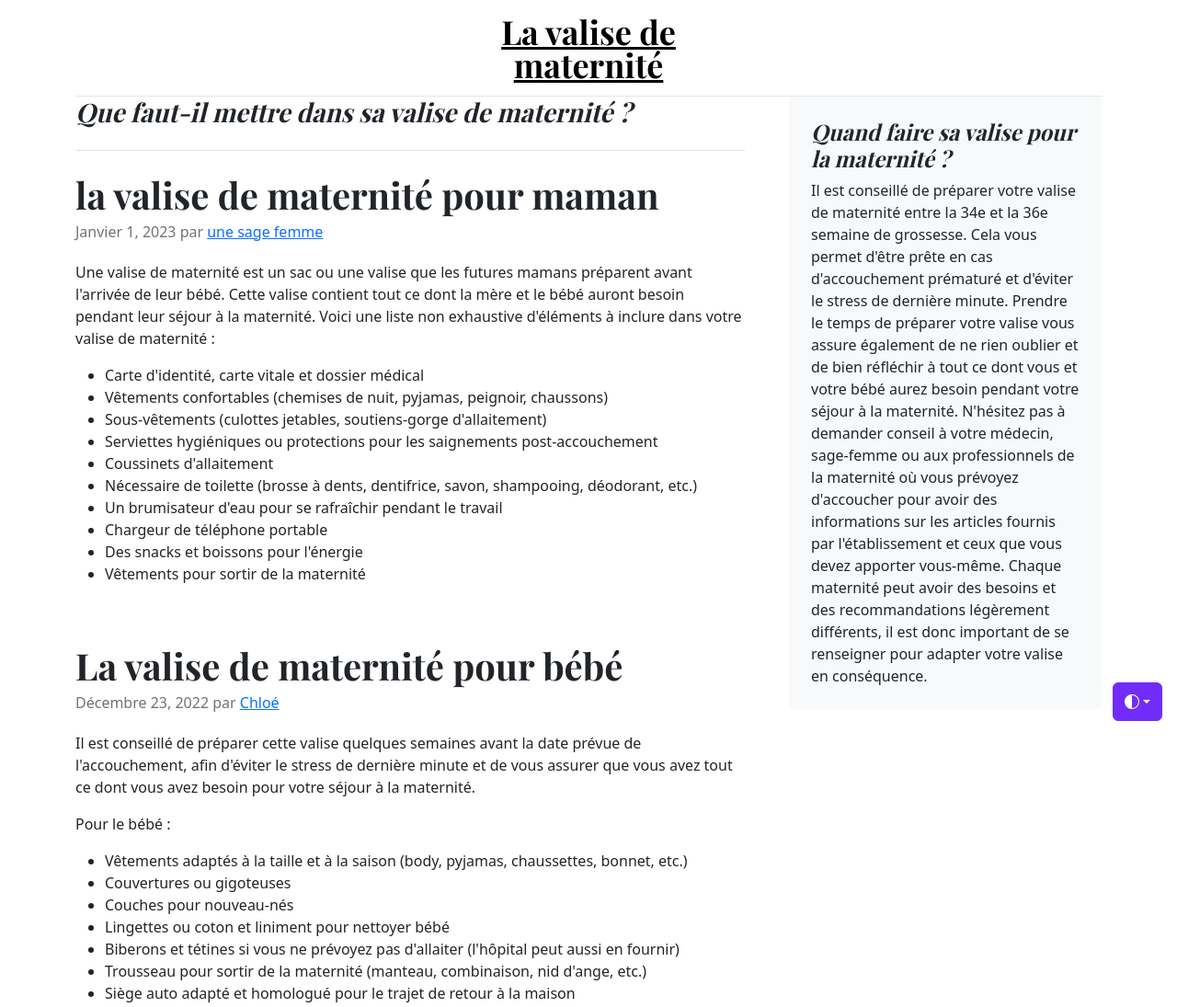
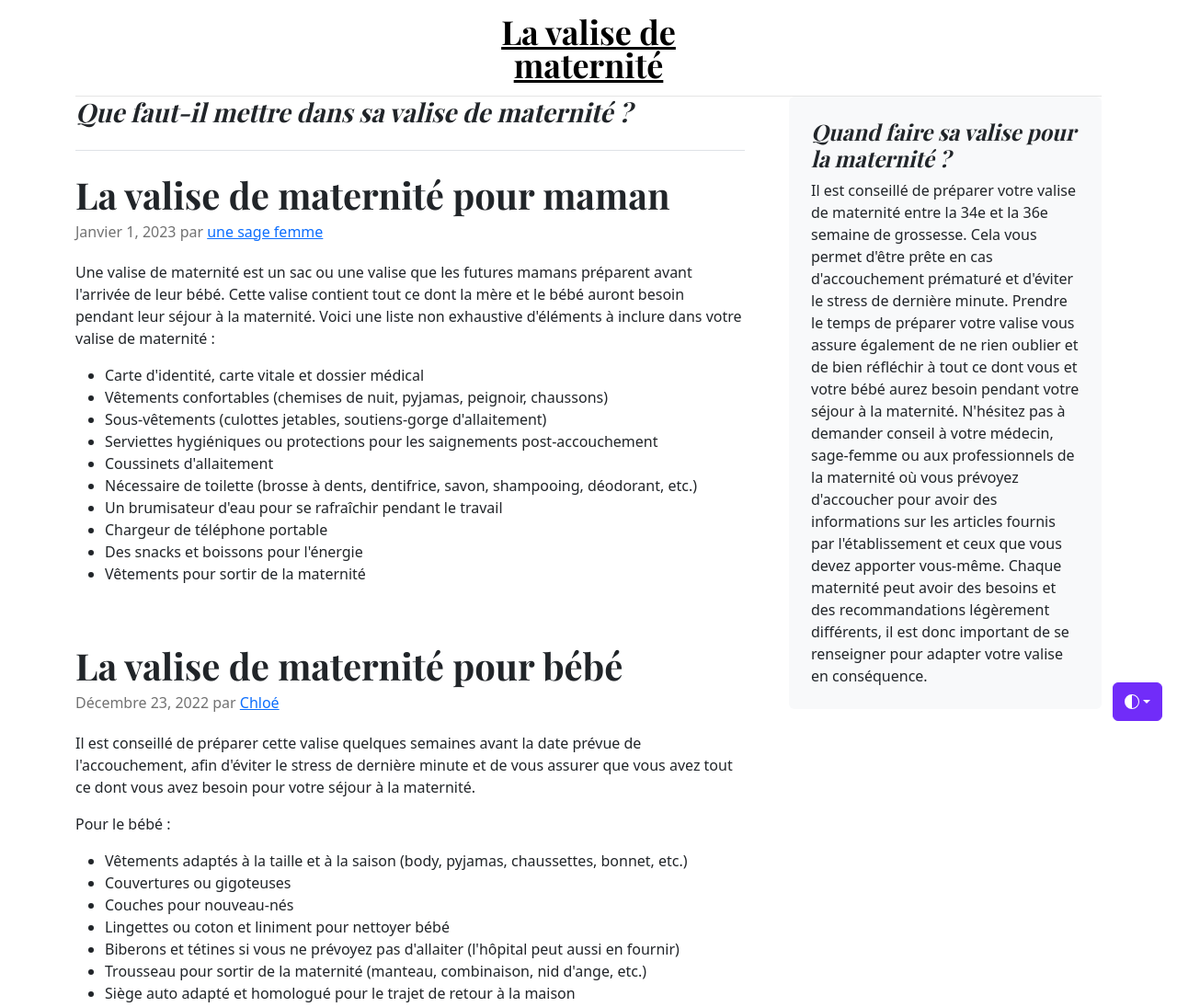
Before and after one commit to Bakann/valisematernite, a website: page public/index.html in a window 1280 px wide. Shown: the top 1095 px of the page at 92% size. Drawn offline with nearby package versions, Linux system fonts and the light colour scheme.

Commit message:
L majuscule à un titre

```diff
--- a/public/index.html
+++ b/public/index.html
@@ -190,7 +190,7 @@
             </h3>
 
             <article class="blog-post">
-                <h2 class="blog-post-title mb-1">la valise de maternité pour maman</h2>
+                <h2 class="blog-post-title mb-1">La valise de maternité pour maman</h2>
                 <p class="blog-post-meta">Janvier 1, 2023 par <a href="#">une sage femme</a></p>
                 <p>Une valise de maternité est un sac ou une valise que les futures mamans préparent avant l'arrivée de
                     leur bébé. Cette valise contient tout ce dont la mère et le bébé auront besoin pendant leur séjour à
```
